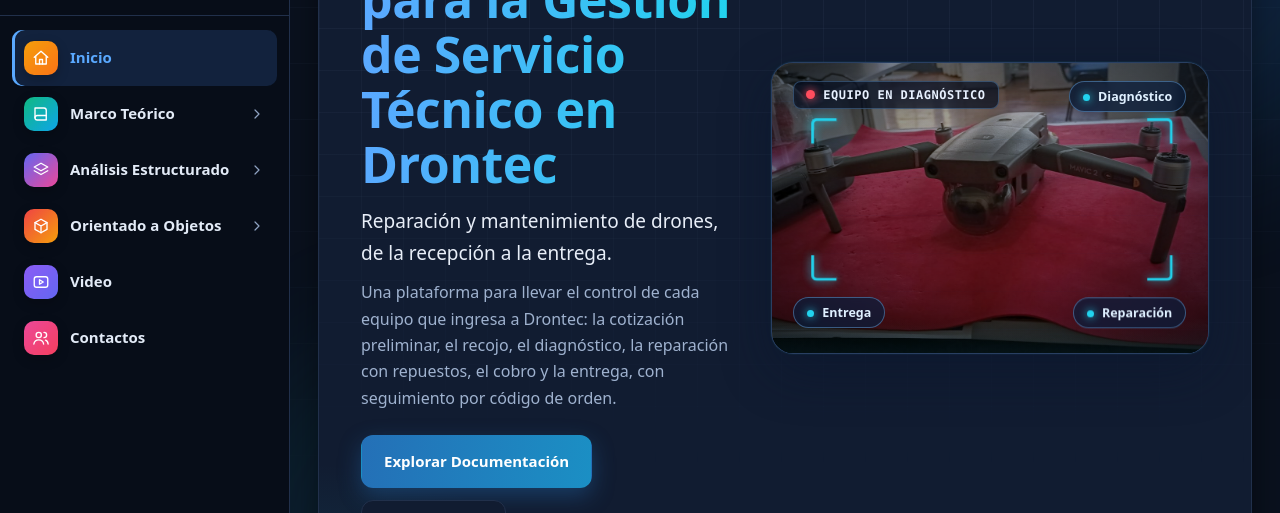
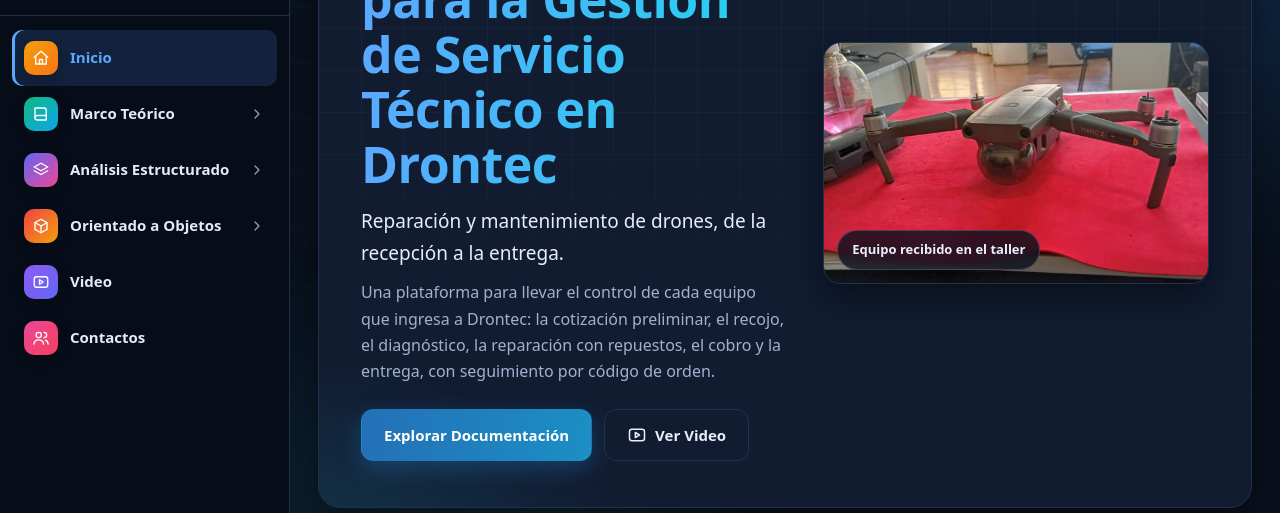
Before and after one commit to IchutaIchuta/drontec-servicio-tecnico, a plain HTML site: page index.html in a window 1280 px wide. Shown: the part 217-730 px from the top of the page. Drawn offline with Linux system fonts and the light colour scheme.

Commit message:
Portada: foto como estaba y estilos con versión

```diff
--- a/index.html
+++ b/index.html
@@ -11,7 +11,7 @@
 <link rel="icon" type="image/png" href="favicon.png">
 <link rel="apple-touch-icon" href="apple-touch-icon.png">
 <script>(function(){var t;try{t=localStorage.getItem('drontec-theme')}catch(e){}if(!t){t='dark'}document.documentElement.setAttribute('data-theme',t)})()</script>
-<link rel="stylesheet" href="style.css">
+<link rel="stylesheet" href="style.css?v=4">
 </head>
 <body>
 <div class="scrim" data-close-menu></div>
@@ -81,13 +81,7 @@
 <p>Una plataforma para llevar el control de cada equipo que ingresa a Drontec: la cotización preliminar, el recojo, el diagnóstico, la reparación con repuestos, el cobro y la entrega, con seguimiento por código de orden.</p>
 <div class="btns"><a class="btn pri" href="parte-1.html">Explorar Documentación</a><a class="btn" href="video.html"><svg class="i" viewBox="0 0 24 24" aria-hidden="true"><rect x="3" y="5" width="18" height="14" rx="3"/><path d="M10 9l5 3-5 3z"/></svg> Ver Video</a></div>
 </div>
-<div class="scene photo" id="scene" role="img" aria-label="Dron DJI Mavic 2 sobre la mesa de trabajo del taller de Drontec">
-<img class="ph" src="img/hero-dron.jpg" alt="" width="1200" height="750">
-<div class="tint"></div><div class="scan"></div>
-<div class="par"><div class="target"><i class="tl"></i><i class="tr"></i><i class="bl"></i><i class="br"></i></div></div>
-<div class="rec"><b></b>Equipo en diagnóstico</div>
-<span class="fchip f1">Diagnóstico</span><span class="fchip f2">Reparación</span><span class="fchip f3">Entrega</span>
-</div>
+<figure class="hero-ph"><img src="img/hero-dron.jpg" alt="Dron armado sobre la mesa de trabajo del taller" width="1200" height="750"><span class="chip">Equipo recibido en el taller</span></figure>
 </div></section>
 
 <div class="stats">
@@ -132,6 +126,6 @@
 </div>
 <footer class="foot">Proyecto de Análisis y Diseño de Sistemas, INF-241. Universidad Mayor de San Andrés, Carrera de Informática. La Paz, Bolivia, octubre de 2026.</footer>
 </div>
-<script src="assets/site.js"></script>
+<script src="assets/site.js?v=4"></script>
 </body>
 </html>
--- a/style.css
+++ b/style.css
@@ -256,46 +256,4 @@ background:linear-gradient(90deg,transparent,var(--acc2),transparent);filter:dro
 .bg-fx .r2{top:71%;transform:rotate(4deg);animation-delay:-7s;animation-duration:19s}
 @keyframes route{0%{left:-30%;opacity:0}8%{opacity:.55}92%{opacity:.55}100%{left:110%;opacity:0}}
 
-.scene{position:relative;aspect-ratio:16/10;border-radius:22px;overflow:hidden;border:1px solid rgba(120,170,255,.32);background:#050c18;
-box-shadow:0 18px 50px rgba(8,20,45,.45),0 0 0 1px rgba(34,211,238,.06);color:#e8f1ff}
-.scene .ph{position:absolute;inset:0;width:100%;height:100%;object-fit:cover;filter:saturate(.8) contrast(1.06) brightness(.92);
-transform-origin:55% 45%;animation:kb 24s ease-in-out infinite alternate}
-@keyframes kb{from{transform:scale(1)}to{transform:scale(1.09)}}
-.scene .tint{position:absolute;inset:0;background:
-radial-gradient(ellipse at 50% 48%,transparent 38%,rgba(3,9,22,.62) 100%),
-linear-gradient(180deg,rgba(14,60,130,.28),rgba(5,14,32,.5));mix-blend-mode:multiply}
-.scene .tint:after{content:"";position:absolute;inset:0;background:linear-gradient(rgba(90,169,255,.08) 1px,transparent 1px) 0 0/100% 38px}
-.scene .scan{position:absolute;left:0;right:0;height:110px;top:-110px;pointer-events:none;
-background:linear-gradient(transparent,rgba(34,211,238,.20));border-bottom:1px solid rgba(34,211,238,.7);animation:scan 5.5s linear infinite}
-@keyframes scan{to{top:100%}}
-.scene .par{position:absolute;inset:0;transform:translate(calc(var(--px,0)*10px),calc(var(--py,0)*8px));transition:transform .25s ease-out}
-.scene .target{position:absolute;left:8%;top:13%;width:86%;height:59%}
-.scene .target i{position:absolute;width:26px;height:26px;border:0 solid #22d3ee;filter:drop-shadow(0 0 5px #22d3ee);animation:lock 2.6s ease-in-out infinite}
-.scene .target .tl{left:0;top:0;border-width:3px 0 0 3px;border-top-left-radius:6px}
-.scene .target .tr{right:0;top:0;border-width:3px 3px 0 0;border-top-right-radius:6px}
-.scene .target .bl{left:0;bottom:0;border-width:0 0 3px 3px;border-bottom-left-radius:6px}
-.scene .target .br{right:0;bottom:0;border-width:0 3px 3px 0;border-bottom-right-radius:6px}
-@keyframes lock{0%,100%{transform:scale(1);opacity:1}50%{transform:scale(.82);opacity:.7}}
-.scene .tag{position:absolute;left:0;bottom:-34px;padding:5px 12px;border-radius:8px;font:600 12px/1 ui-monospace,SFMono-Regular,Menlo,monospace;letter-spacing:.4px;text-transform:uppercase;
-color:#06101f;background:#22d3ee;box-shadow:0 0 14px rgba(34,211,238,.6)}
-.scene .rec{position:absolute;left:5%;top:6%;display:flex;align-items:center;gap:8px;font:600 12px ui-monospace,SFMono-Regular,Menlo,monospace;letter-spacing:.5px;text-transform:uppercase;
-padding:6px 12px;border-radius:8px;background:rgba(5,14,32,.7);border:1px solid rgba(120,190,255,.3)}
-.scene .rec b{width:9px;height:9px;border-radius:50%;background:#ff4d5e;box-shadow:0 0 8px #ff4d5e;animation:blink 1.2s steps(1) infinite}
-@keyframes blink{0%,60%{opacity:1}61%,100%{opacity:.15}}
-.scene .fchip{position:absolute;padding:6px 13px;border-radius:999px;font:600 12.5px system-ui,sans-serif;color:#dff0ff;
-background:rgba(10,30,60,.72);border:1px solid rgba(120,190,255,.4);backdrop-filter:blur(5px);animation:bob 5s ease-in-out infinite}
-.scene .fchip:before{content:"";display:inline-block;width:7px;height:7px;border-radius:50%;background:#22d3ee;margin-right:8px;box-shadow:0 0 8px #22d3ee}
-.scene .f1{right:5%;top:6%}.scene .f2{right:5%;bottom:7%;animation-delay:-1.7s}.scene .f3{left:5%;bottom:7%;animation-delay:-3.2s}
-@keyframes bob{0%,100%{transform:translateY(0)}50%{transform:translateY(-6px)}}
-
-@media(max-width:1100px){.scene{max-width:620px;margin:0 auto;width:100%}}
-@media(max-width:520px){.scene .fchip{font-size:11px;padding:5px 10px}.scene .rec,.scene .tag{font-size:10.5px}.scene .tag{bottom:-30px}}
-@media (prefers-reduced-motion:reduce){
-.scene .ph,.scene .scan,.scene .target i,.scene .rec b,.scene .fchip,.bg-fx i,.bg-fx .route{animation:none!important}
-.bg-fx .route{display:none}
-}
-
-.hero-in{grid-template-columns:.92fr 1.08fr}
-.scene{aspect-ratio:3/2}
-.scene .target{left:9%;top:19%;width:83%;height:56%}
-@media(max-width:1100px){.hero-in{grid-template-columns:1fr}}
+@media (prefers-reduced-motion:reduce){.bg-fx i,.bg-fx .route{animation:none!important}.bg-fx .route{display:none}}
```
Also changed, not shown: contactos.html (+2 -2 lines), parte-1.html (+2 -2 lines), parte-2.html (+2 -2 lines), parte-3.html (+2 -2 lines), video.html (+2 -2 lines).
